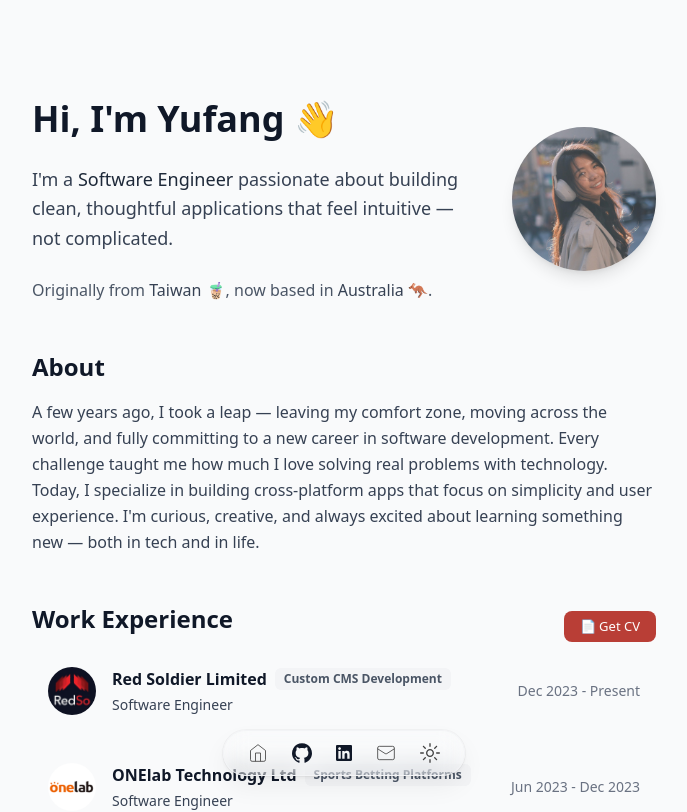
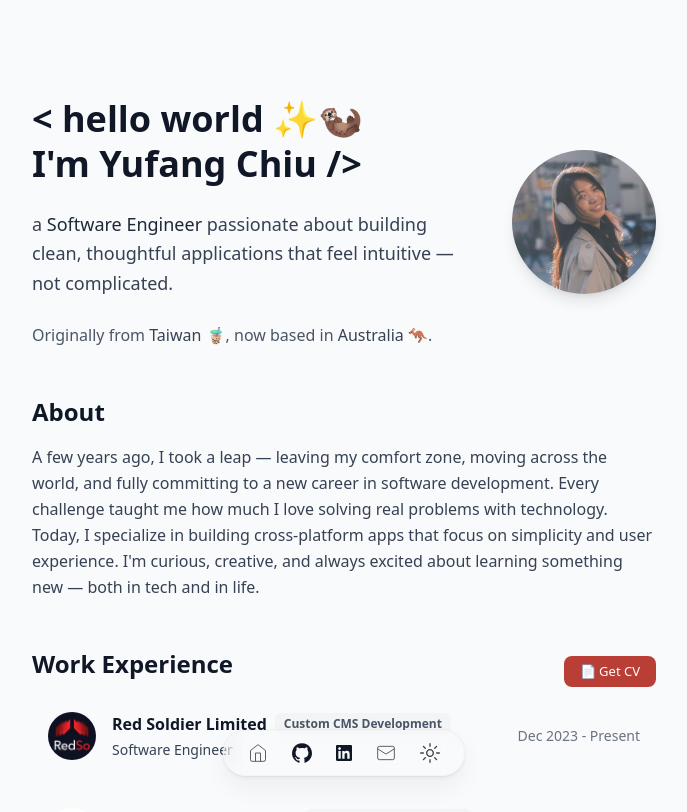
Before and after one commit to amberyufangchiu/yufangchiu.dev, a Next.js app: page / in a window 1280 px wide. Shown: the top 812 px of the page, without its empty margins (296-983 px from the left). Built offline with nearby package versions, Linux system fonts and the light colour scheme.

Commit message:
feat: update Hero component to enhance introduction text and improve clarity

```diff
--- a/src/app/components/Hero.tsx
+++ b/src/app/components/Hero.tsx
@@ -5,13 +5,14 @@ const Hero = () => {
     <section className="flex flex-col items-center justify-between gap-8 md:flex-row">
       <div className="space-y-6">
         <h1 className="text-4xl leading-tight font-bold text-gray-900 dark:text-gray-100">
-          Hi, I&apos;m <span className="text-primary dark:text-white">Yufang</span>{' '}
-          <span className="inline-block">👋</span>
+          <span className="text-primary dark:text-white">&lt; hello world ✨🦦</span>
+          <br />
+          <span className="text-primary dark:text-white">I&apos;m Yufang Chiu /&gt;</span>
         </h1>
 
         <p className="max-w-2xl text-lg leading-relaxed text-gray-700 dark:text-gray-100">
-          I&apos;m a <span className="font-medium text-gray-800 dark:text-gray-100">Software Engineer</span> passionate
-          about building clean, thoughtful applications that feel intuitive — not complicated.
+          a <span className="font-medium text-gray-800 dark:text-gray-100">Software Engineer</span> passionate about
+          building clean, thoughtful applications that feel intuitive — not complicated.
         </p>
 
         <div className="text-md flex flex-col gap-2 leading-relaxed text-gray-600 dark:text-gray-100">
```
